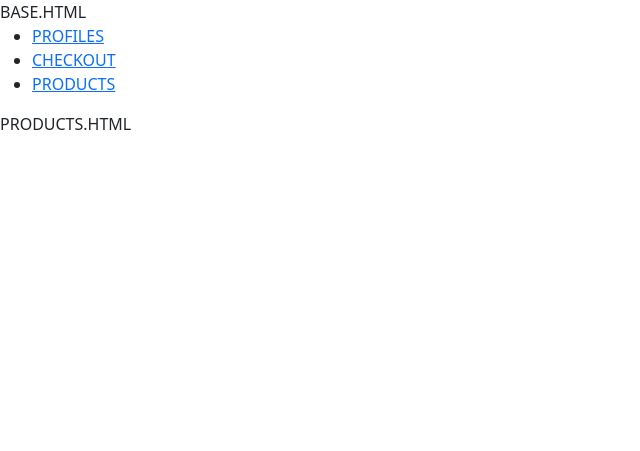
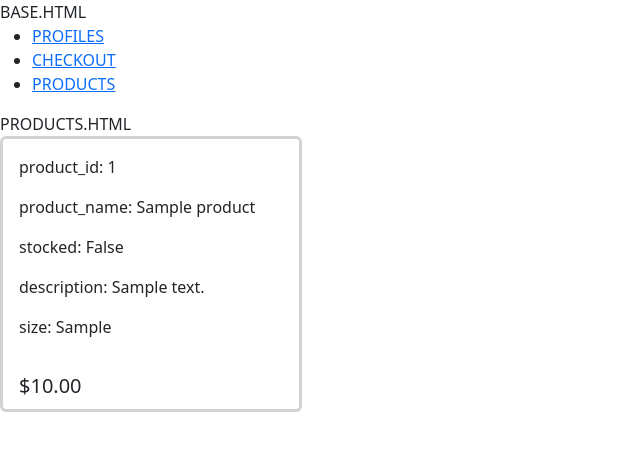
Before and after one commit to csdavids519/SugarRush, a Django app: page /products/ in a window 1280 px wide. Shown: the top 451 px of the page, without its empty margins (0-640 px from the left). Run offline with Django 5.2, Linux system fonts and the light colour scheme; tables that the repository leaves empty hold one stand-in row (values such as "Sample post").

Commit message:
create basic products page to display all products

```diff
--- a/products/templates/products.html
+++ b/products/templates/products.html
@@ -3,5 +3,26 @@
 
 {% block content %}
 PRODUCTS.HTML
-
+    <div class="row">
+        {% for product in products %}
+            <div class="col-sm-6 col-md-6 col-lg-4 col-xl-3">
+                <div class="card h-100 border-3">
+                    <div class="card-body pb-3">
+                        <p class="mb-3">product_id:  {{ product.product_id }}</p>
+                        <p class="mb-3">product_name:  {{ product.product_name }}</p>
+                        <p class="mb-3">stocked:  {{ product.stocked }}</p>
+                        <p class="mb-3">description:  {{ product.description }}</p>
+                        <p class="mb-3">size:  {{ product.size }}</p>
+                    </div>
+                    <div class="card-footer bg-white pt-0 border-0 text-left">
+                        <div class="row">
+                            <div class="col">
+                                <p class="lead mb-0 text-left font-weight-bold">${{ product.price }}</p>
+                            </div>
+                        </div>
+                    </div>
+                </div>
+            </div>
+    </div>
+{% endfor %}
 {% endblock %}
--- a/products/views.py
+++ b/products/views.py
@@ -1,9 +1,10 @@
 from django.shortcuts import render
+from .models import Product
 
 # Create your views here.
 
 
 def products(request):
     """ A view to return the index page """
-
-    return render(request, 'products.html')
+    products = Product.objects.all()  # fetch all product data
+    return render(request, 'products.html', {'products': products})
```
